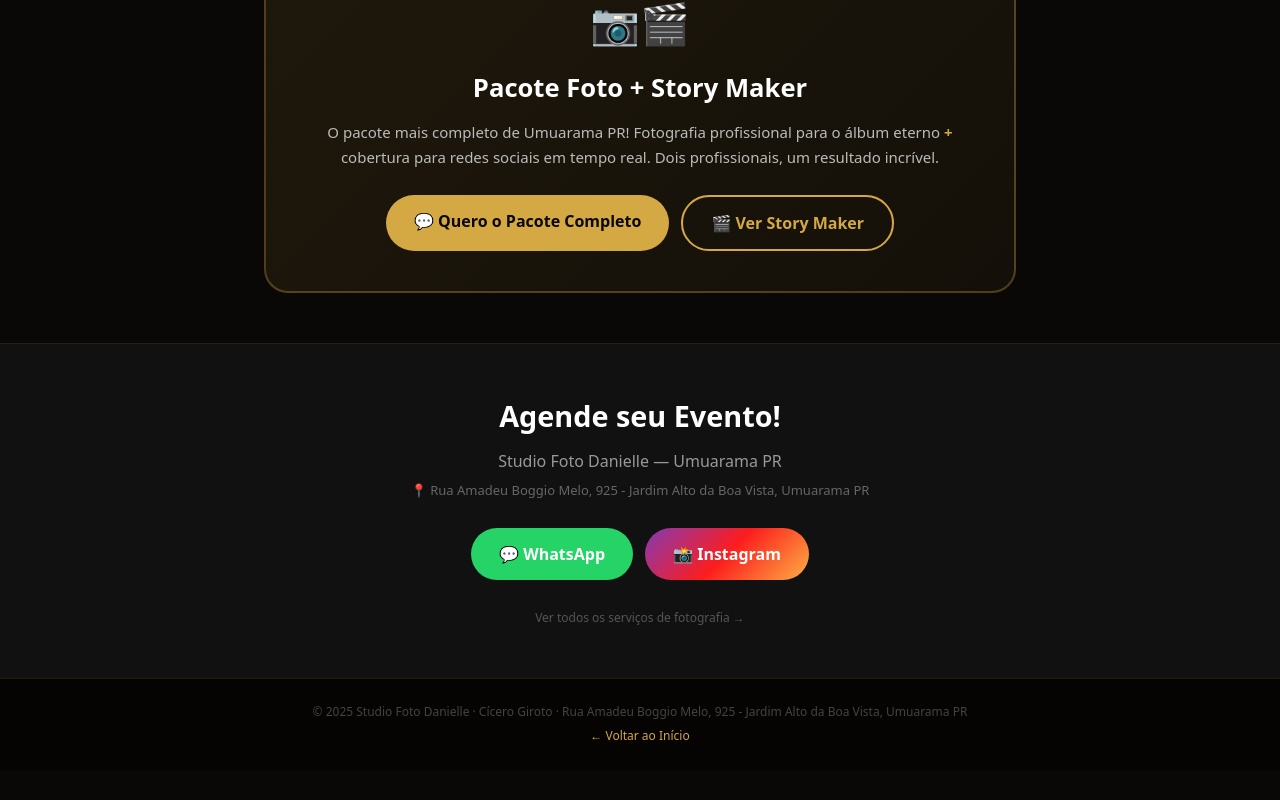
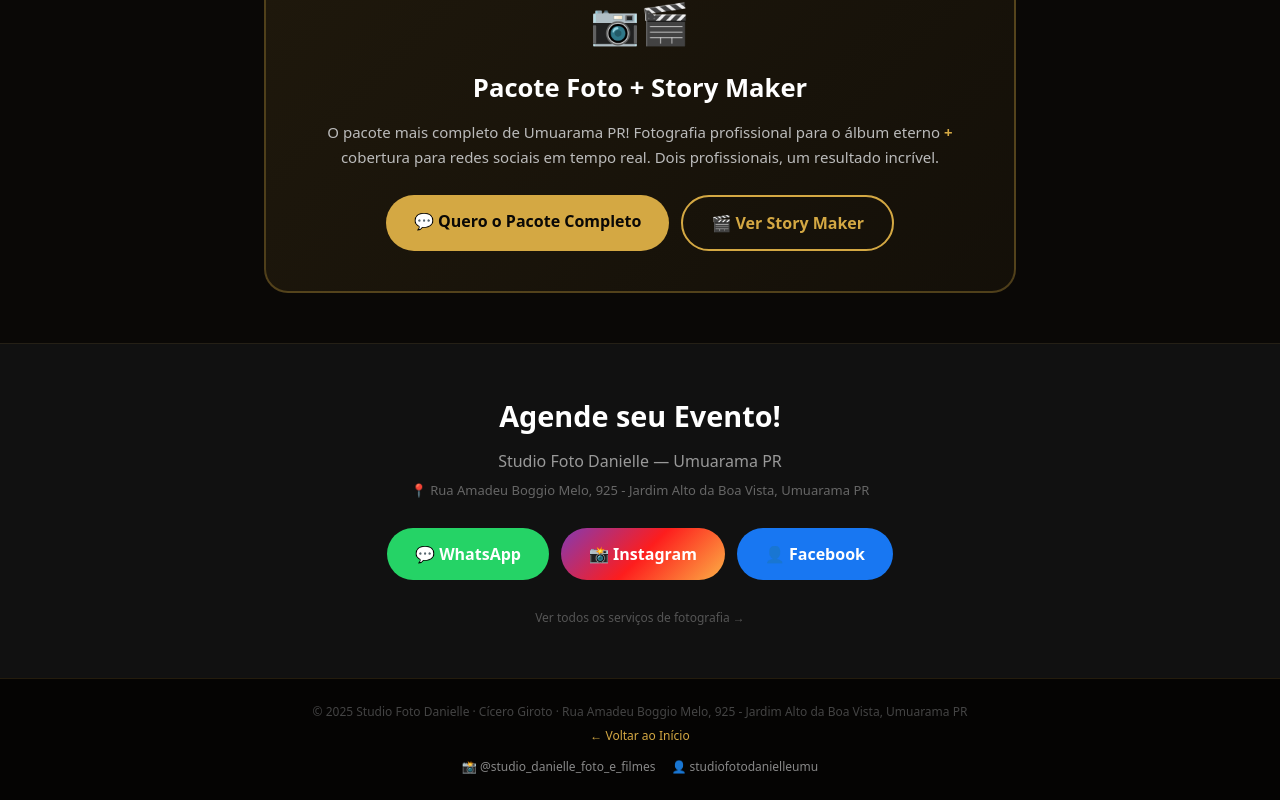
Before and after one commit to williangirotoo-web/giroto-storymaker, a Next.js app: page /fotografo in a window 1280 px wide. Shown: the part 2076-2876 px from the top of the page. Before the commit the page ends 2846 px from the top, so only its background shows below. Built offline with nearby package versions, Linux system fonts and the light colour scheme; a web font is replaced by a local one.

Commit message:
adiciona instagram e facebook do studio foto danielle

```diff
--- a/app/fotografo/page.tsx
+++ b/app/fotografo/page.tsx
@@ -7,6 +7,8 @@ export const metadata: Metadata = {
 }
 
 const WA = 'https://wa.me/5544984383013'
+const IG_PAI = 'https://www.instagram.com/studio_danielle_foto_e_filmes'
+const FB_PAI = 'https://www.facebook.com/studiofotodanielleumu/'
 const IG = 'https://instagram.com/giroto_storymaker'
 const ENDERECO = 'Rua Amadeu Boggio Melo, 925 - Jardim Alto da Boa Vista, Umuarama PR'
 
@@ -120,7 +122,8 @@ export default function FotografoPage() {
           <p style={{ color: '#666', fontSize: 13, marginBottom: 28 }}>📍 {ENDERECO}</p>
           <div style={{ display: 'flex', gap: 12, justifyContent: 'center', flexWrap: 'wrap' }}>
             <a href={WA} target="_blank" rel="noopener noreferrer" style={{ background: '#25d366', color: '#fff', padding: '14px 28px', borderRadius: 30, textDecoration: 'none', fontWeight: 700 }}>💬 WhatsApp</a>
-            <a href={IG} target="_blank" rel="noopener noreferrer" style={{ background: 'linear-gradient(135deg,#833ab4,#fd1d1d,#fcb045)', color: '#fff', padding: '14px 28px', borderRadius: 30, textDecoration: 'none', fontWeight: 700 }}>📸 Instagram</a>
+            <a href={IG_PAI} target="_blank" rel="noopener noreferrer" style={{ background: 'linear-gradient(135deg,#833ab4,#fd1d1d,#fcb045)', color: '#fff', padding: '14px 28px', borderRadius: 30, textDecoration: 'none', fontWeight: 700 }}>📸 Instagram</a>
+            <a href={FB_PAI} target="_blank" rel="noopener noreferrer" style={{ background: '#1877f2', color: '#fff', padding: '14px 28px', borderRadius: 30, textDecoration: 'none', fontWeight: 700 }}>👤 Facebook</a>
           </div>
           <div style={{ marginTop: 24 }}>
             <a href="/fotografo/all" style={{ color: '#555', fontSize: 12, textDecoration: 'none' }}>Ver todos os serviços de fotografia →</a>
@@ -131,6 +134,10 @@ export default function FotografoPage() {
       <footer style={{ background: '#050403', borderTop: '1px solid rgba(212,168,67,0.15)', padding: '24px', textAlign: 'center' }}>
         <p style={{ color: '#444', fontSize: 12 }}>© 2025 Studio Foto Danielle · Cícero Giroto · {ENDERECO}</p>
         <a href="/" style={{ color: '#d4a843', textDecoration: 'none', fontSize: 12, display: 'inline-block', marginTop: 6 }}>← Voltar ao Início</a>
+        <div style={{ marginTop: 12, display: 'flex', gap: 16, justifyContent: 'center' }}>
+          <a href={IG_PAI} target="_blank" rel="noopener noreferrer" style={{ color: '#888', fontSize: 12, textDecoration: 'none' }}>📸 @studio_danielle_foto_e_filmes</a>
+          <a href={FB_PAI} target="_blank" rel="noopener noreferrer" style={{ color: '#888', fontSize: 12, textDecoration: 'none' }}>👤 studiofotodanielleumu</a>
+        </div>
       </footer>
 
       <a href={WA} target="_blank" rel="noopener noreferrer" style={{ position: 'fixed', bottom: 24, right: 24, background: '#25d366', color: '#fff', width: 56, height: 56, borderRadius: '50%', display: 'flex', alignItems: 'center', justifyContent: 'center', fontSize: 28, textDecoration: 'none', boxShadow: '0 4px 20px rgba(37,211,102,0.4)', zIndex: 100 }}>💬</a>
```
